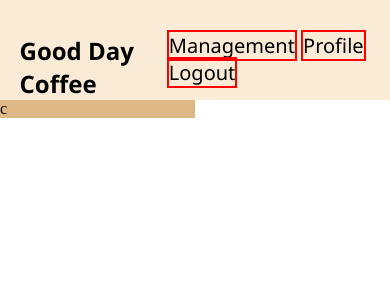
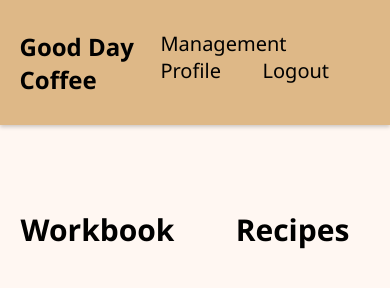
Before and after one commit to araume/good-day-coffee-web, a plain HTML site: page index.html in a window 390 px wide. Drawn offline with Linux system fonts and the light colour scheme.

Commit message:
Add some responsiveness to home

```diff
--- a/index.html
+++ b/index.html
@@ -16,8 +16,16 @@
             </span>
         </nav>
         <div class="container">
-            <div id="left">c</div>
-            <span id="right"></span>
+            <div class="cont left">
+                <a href="workbook.html">
+                    <h2>Workbook</h2>
+                </a>
+            </div>
+            <div class="cont right">
+                <a href="recipe.html">
+                    <h2>Recipes</h2>
+                </a>
+            </div>
         </div>
     </body>
 </html>
--- a/style.css
+++ b/style.css
@@ -2,31 +2,53 @@
     margin: 0;
     padding: 0;
     box-sizing: border-box;
+    font-size: 6px;
+    overflow-y: hidden;
+    font-family: 'Segoe UI', Tahoma, Geneva, Verdana, sans-serif;
 }
 #title{
-    font-family: 'Segoe UI', Tahoma, Geneva, Verdana, sans-serif;
     display: inline;
-    margin: 4vh 0 0 5vw;
+    font-size: 4em;
+    margin: 3.5vh 0 3.5vh 5vw;
 }
 .nav-bar{
-    font-family: 'Segoe UI', Tahoma, Geneva, Verdana, sans-serif;
     display: flex;
-    background-color: antiquewhite;
+    background-color: burlywood;
     min-height: 10vh;
+    box-shadow: 0 2px 4px 0 rgba(0,0,0,.2);
+    position: relative;
+    z-index: 10;
 }
 nav .links{
-    margin-top: 2em;
-    margin-left: auto;
-    margin-right: 5vw;
+    margin: 3.5vh 5vw 3.5vh auto;
 }
 nav a{
     font-size: 15pt;
     text-decoration: none;
     color: black;
-    border: 2px solid red;
+    margin: 20px;
 }
-#left{
-    background-color: burlywood;
-    width: 50vw;
-    height: auto;
+.container{
+    cursor: pointer;
+    display: flex;
 }
+.cont {
+    background-color: #FFF7F2;
+    width: 50%;
+    height: 90vh;
+}
+.container a{
+    text-decoration: none;
+    color: black;
+    display: block;
+    width: 100%;
+    height: 100%;
+}
+.right{
+    margin-left: auto;
+}
+h2{
+    margin-top: 10vh;
+    text-align: center;
+    font-size: 5rem;
+}
```
